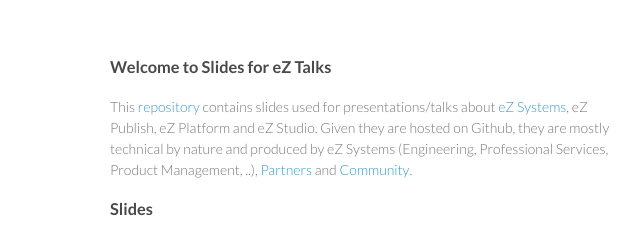
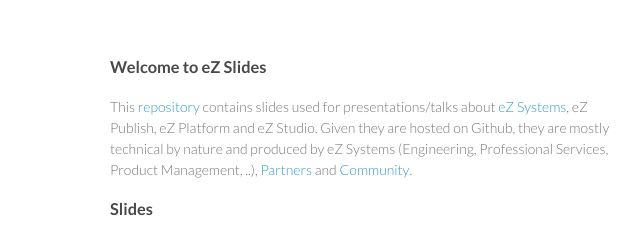
Before and after one commit to janit/slides, a plain HTML site: page index.html in a window 1280 px wide. Shown: the top 235 px of the page, 460-1100 px from the left. Drawn offline with Linux system fonts and the light colour scheme.

Commit message:
Update index.html

```diff
--- a/index.html
+++ b/index.html
@@ -29,7 +29,7 @@
       </header>
       <section>
         <h3>
-<a id="welcome-to-slides-for-ez-talks" class="anchor" href="#welcome-to-slides-for-ez-talks" aria-hidden="true"><span class="octicon octicon-link"></span></a>Welcome to Slides for eZ Talks</h3>
+<a id="welcome-to-ez-slides" class="anchor" href="#welcome-to-ez-slides" aria-hidden="true"><span class="octicon octicon-link"></span></a>Welcome to eZ Slides</h3>
 
 <p>This <a href="https://github.com/ezsystems/slides">repository</a> contains slides used for presentations/talks about <a href="http://ez.no">eZ Systems</a>, eZ Publish, eZ Platform and eZ Studio.
 Given they are hosted on Github, they are mostly technical by nature and produced by eZ Systems (Engineering, Professional Services, Product Management, ..), <a href="http://ez.no/Partners/Find-a-Partner">Partners</a> and <a href="http://share.ez.no">Community</a>.</p>
```
